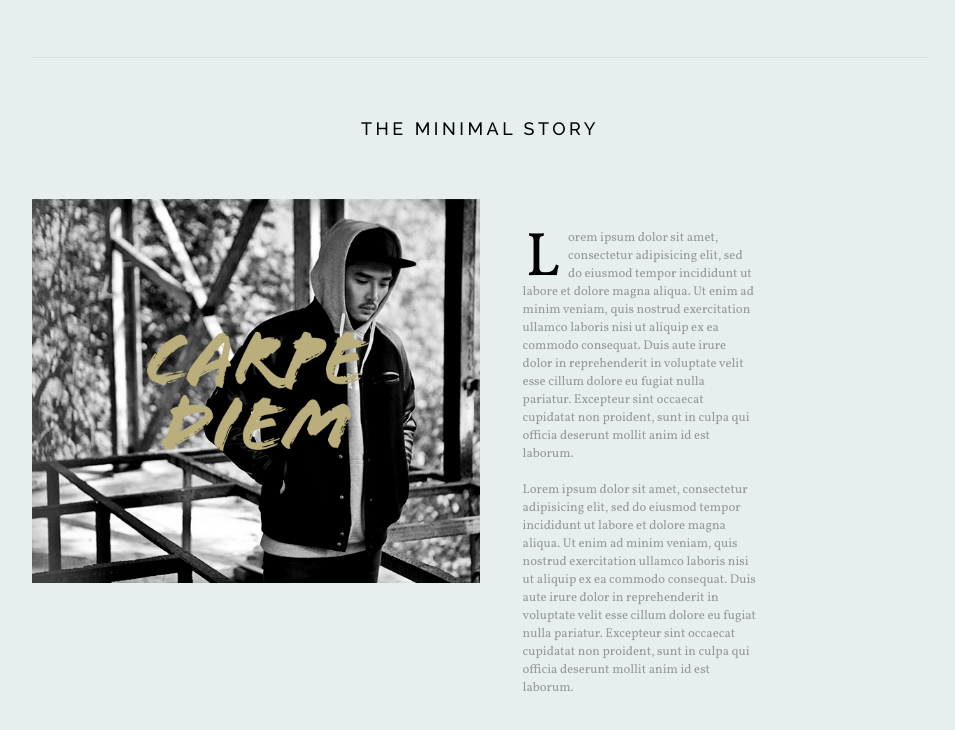
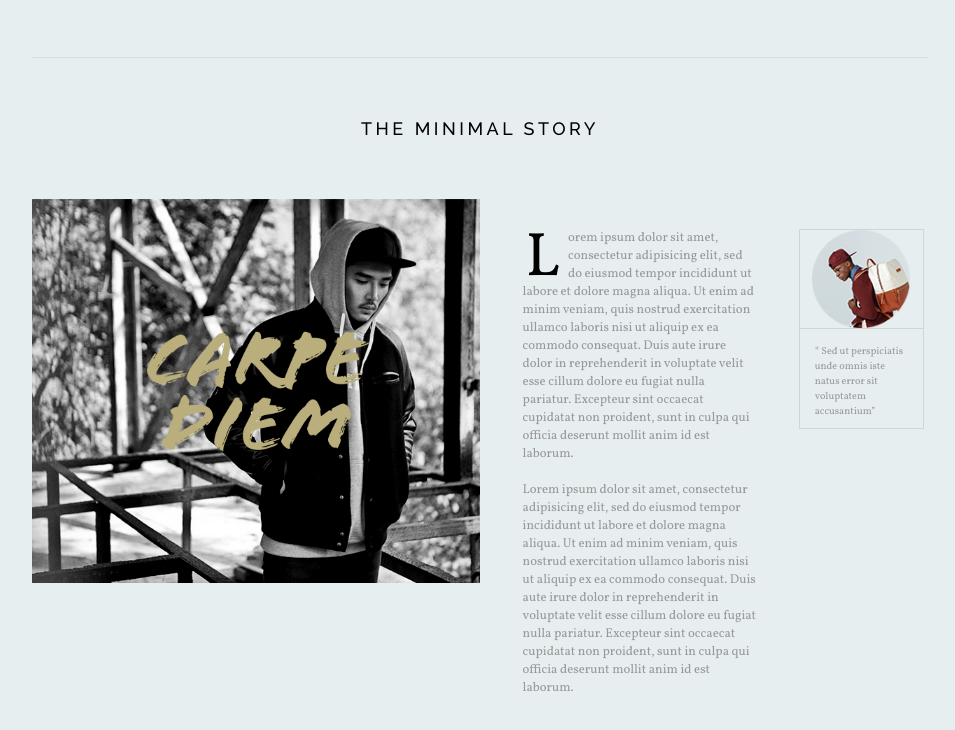
Before and after one commit to bevieboo/minimal, a website: page index.html in a window 1280 px wide. Shown: the part 2591-3321 px from the top of the page, without its empty margins (160-1115 px from the left). Drawn offline with Linux system fonts and the light colour scheme.

Commit message:
added story blocl

```diff
--- a/bundle/bundle.css
+++ b/bundle/bundle.css
@@ -1404,7 +1404,8 @@ img {
   font-family: "Vollkorn", serif;
   font-size: 0.8em;
   height: auto;
-  text-align: left; }
+  text-align: left;
+  position: relative; }
 
 .story-image {
   width: 50%;
@@ -1435,6 +1436,28 @@ img {
   padding-top: 8px;
   padding-right: 8px;
   padding-left: 3px; }
+
+.story-block {
+  display: inline-block;
+  vertical-align: top;
+  margin: 30px 0;
+  border: 1px solid rgba(0, 0, 0, 0.1);
+  width: 14%;
+  height: 200px; }
+
+.story-block-image {
+  height: 50%;
+  border-bottom: 1px solid rgba(0, 0, 0, 0.1);
+  background-image: url("../images/index/storyblock.png");
+  background-repeat: no-repeat;
+  background-position: center center;
+  background-size: contain; }
+
+.story-block-text {
+  height: 50%;
+  color: #999;
+  padding: 15px 15px;
+  font-size: 0.8em; }
 
 @media (max-width: 1300px) {
   .banner-button {
--- a/index.html
+++ b/index.html
@@ -172,7 +172,10 @@
         <div class="story-image"></div>
         <div class="story-text"><span class="story-first-character">L</span>orem ipsum dolor sit amet, consectetur adipisicing elit, sed do eiusmod tempor incididunt ut labore et dolore magna aliqua. Ut enim ad minim veniam, quis nostrud exercitation ullamco laboris nisi ut aliquip ex ea commodo consequat. Duis aute irure dolor in reprehenderit in voluptate velit esse cillum dolore eu fugiat nulla pariatur. Excepteur sint occaecat cupidatat non proident, sunt in culpa qui officia deserunt mollit anim id est laborum.</br></br>
         Lorem ipsum dolor sit amet, consectetur adipisicing elit, sed do eiusmod tempor incididunt ut labore et dolore magna aliqua. Ut enim ad minim veniam, quis nostrud exercitation ullamco laboris nisi ut aliquip ex ea commodo consequat. Duis aute irure dolor in reprehenderit in voluptate velit esse cillum dolore eu fugiat nulla pariatur. Excepteur sint occaecat cupidatat non proident, sunt in culpa qui officia deserunt mollit anim id est laborum.</div>
-        <div class="story-sidenote"></div>
+        <div class="story-block">
+          <div class="story-block-image"></div>
+          <div class="story-block-text">* Sed ut perspiciatis unde omnis iste natus error sit voluptatem accusantium”</div>
+        </div>
       </div>
     </div>
 
--- a/scss/modules/_index_story.scss
+++ b/scss/modules/_index_story.scss
@@ -5,6 +5,7 @@
   font-size: 0.8em;
   height: auto;
   text-align: left;
+  position: relative;
 }
 
 .story-image {
@@ -31,13 +32,33 @@
 .story-first-character {
   float: left;
   color: black;
-  // font-size: 75px;
   font-size: 4.8em;
   line-height: 46px;
   padding-top: 8px;
   padding-right: 8px;
   padding-left: 3px;
 }
-.story-sidenote {
 
+.story-block {
+  display: inline-block;
+  vertical-align: top;
+  margin: 30px 0;
+
+  border: 1px solid rgba(0, 0, 0, 0.1);
+  width: 14%;
+  height: 200px;
 }
+.story-block-image {
+  height: 50%;
+  border-bottom: 1px solid rgba(0, 0, 0, 0.1);
+  background-image: url('../images/index/storyblock.png');
+  background-repeat: no-repeat;
+  background-position: center center;
+  background-size: contain;
+}
+.story-block-text {
+  height: 50%;
+  color: #999;
+  padding: 15px 15px;
+  font-size: 0.8em;
+}
```
Also changed, not shown: images/index/storyblock.png (added).
